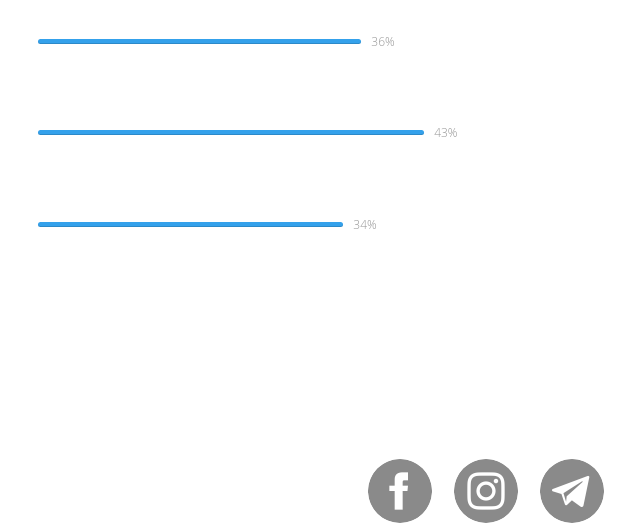
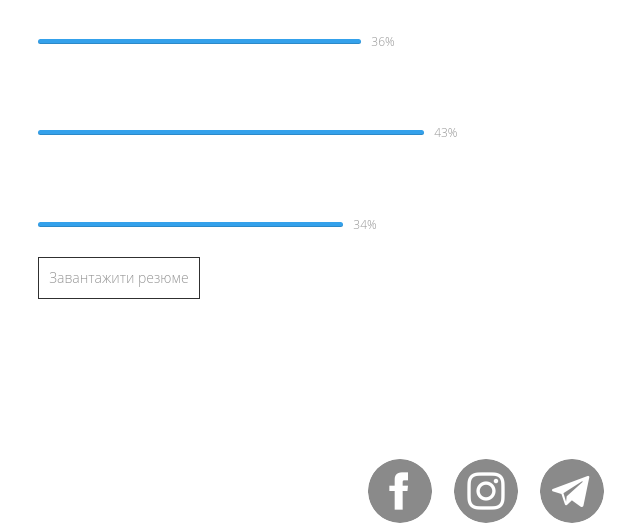
Before and after one commit to IvanPryvedenets/Portfolio, a Django app: template Performer/templates/Performer/resume.html in a window 1280 px wide. Shown: the part 3572-4099 px from the top of the page, without its empty margins (153-793 px from the left). Run offline with Django 3.2, Linux system fonts and the light colour scheme; the template is opened without the code that fills it, so the values that code supplies are empty; some libraries are stand-ins or nearby versions.

Commit message:
Third commit

```diff
--- a/Performer/templates/Performer/resume.html
+++ b/Performer/templates/Performer/resume.html
@@ -133,6 +133,12 @@
                     <h3><span>English</span></h3>
                     <div class="progress-bar" role="progressbar" style="width: 34%;" aria-valuenow="25" aria-valuemin="0" aria-valuemax="100"></div><h6>34%</h6>
                 </div>
+
+                <div class="col-sm-12">
+                <a href="/static/New resume.pdf" download="">
+                    <button class="btn">Завантажити резюме</button>
+                </a>
+            </div>
             </div>
         </div>
     </div>
--- a/Performer/urls.py
+++ b/Performer/urls.py
@@ -4,7 +4,7 @@ from django.urls import path, include
 from . views import *
 
 urlpatterns = [
-    path('Pryvedenets_Ivan/', main, name='main_url'),
+    path('', main, name='main_url'),
     path('resume/', resume, name='resume_url'),
     path('services/', services, name='services_url'),
     path('portfolio/', portfolio, name='portfolio_url'),
```
Also changed, not shown: Performer/views.py (line endings or trailing spaces).
